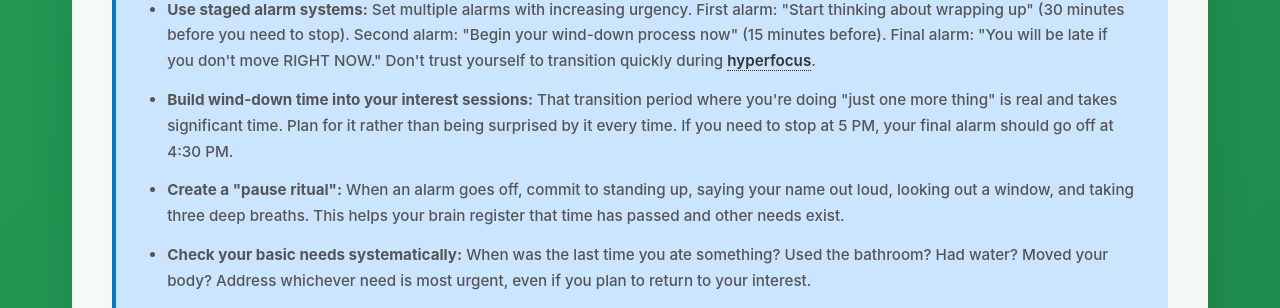
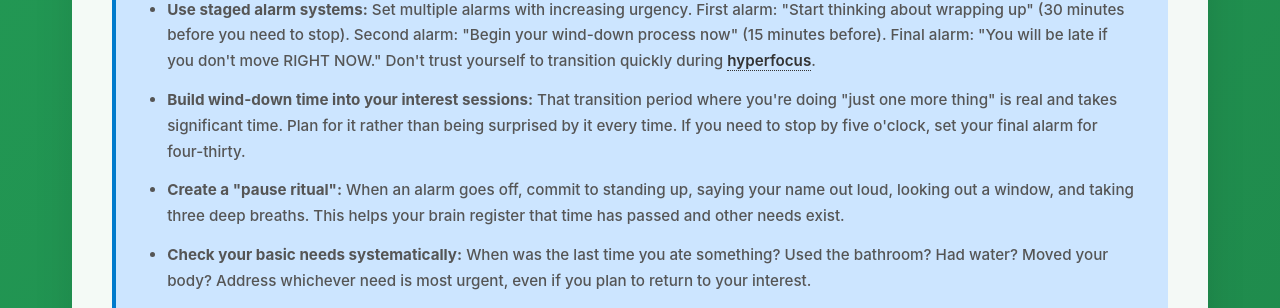
Before and after one commit to neurodivergent-survival-guide/neurodivergent-survival-guide, a Jekyll site: the page built from struggles/special-interests-consuming-focus.html, in a window 1280 px wide and 900 px high, scrolled down 3108 px. Shown: the part 170-478 px from the top of the window. Built offline with Jekyll 4.4.1, drawn with Linux system fonts in a browser that asks for light colours.

Commit message:
Update special-interests-consuming-focus.html

```diff
--- a/struggles/special-interests-consuming-focus.html
+++ b/struggles/special-interests-consuming-focus.html
@@ -70,7 +70,7 @@ search_terms: ["can't stop thinking about my interest", "obsessed with hobby", "
         <ul>
             <li><strong>Accept that you WILL overestimate your ability to disengage:</strong> You are extremely likely to think you can stop in "just five more minutes" when you actually need 30+ minutes of "just one more thing" before you can actually pull away. This isn't a character flaw - it's a predictable feature of <a class="jargon">hyperfocus<span class="tooltip">Intense concentration on an activity to the point where you lose awareness of time, physical needs, and surroundings</span></a> that you can plan around.</li>
             <li><strong>Use staged alarm systems:</strong> Set multiple alarms with increasing urgency. First alarm: "Start thinking about wrapping up" (30 minutes before you need to stop). Second alarm: "Begin your wind-down process now" (15 minutes before). Final alarm: "You will be late if you don't move RIGHT NOW." Don't trust yourself to transition quickly during <a class="jargon">hyperfocus<span class="tooltip">Intense concentration on an activity to the point where you lose awareness of time, physical needs, and surroundings</span></a>.</li>
-            <li><strong>Build wind-down time into your interest sessions:</strong> That transition period where you're doing "just one more thing" is real and takes significant time. Plan for it rather than being surprised by it every time. If you need to stop at 5 PM, your final alarm should go off at 4:30 PM.</li>
+            <li><strong>Build wind-down time into your interest sessions:</strong> That transition period where you're doing "just one more thing" is real and takes significant time. Plan for it rather than being surprised by it every time. If you need to stop by five o'clock, set your final alarm for four-thirty.</li>
             <li><strong>Create a "pause ritual":</strong> When an alarm goes off, commit to standing up, saying your name out loud, looking out a window, and taking three deep breaths. This helps your brain register that time has passed and other needs exist.</li>
             <li><strong>Check your basic needs systematically:</strong> When was the last time you ate something? Used the bathroom? Had water? Moved your body? Address whichever need is most urgent, even if you plan to return to your interest.</li>
             <li><strong>Use the "15-minute deal":</strong> Promise yourself you can return to your interest after spending 15 minutes on one necessary task. Often this breaks the <a class="jargon">hyperfocus trance<span class="tooltip">The altered state of consciousness during intense focus where external awareness diminishes</span></a> enough to help you function, and sometimes you'll find momentum to continue with practical tasks.</li>
```
